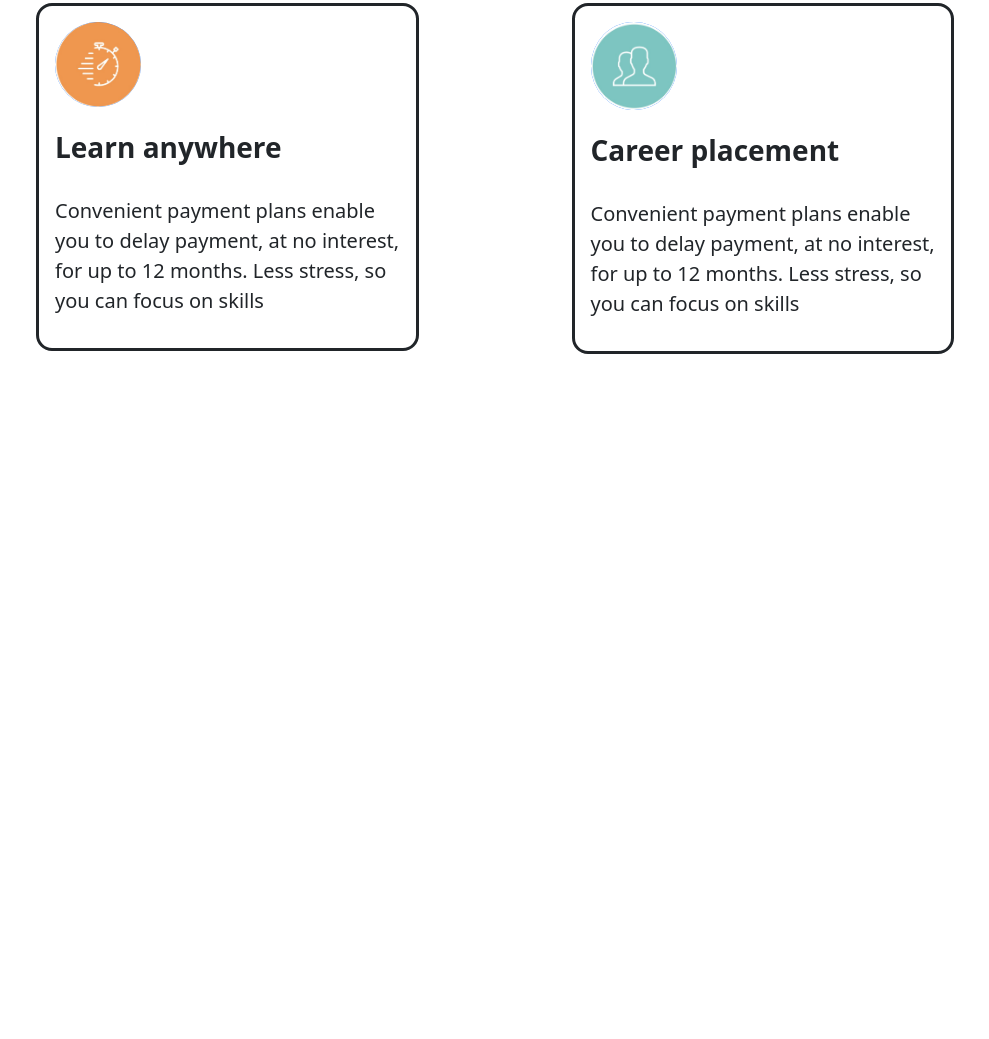
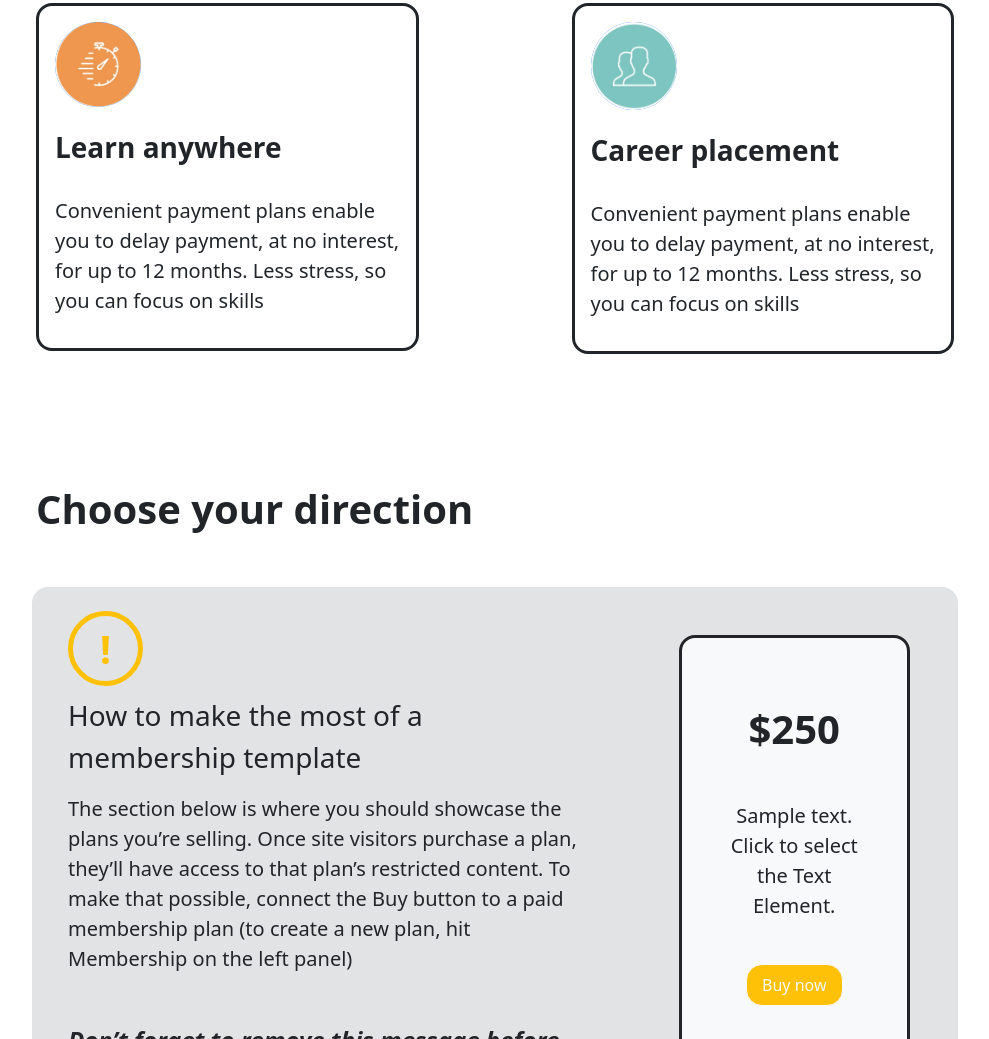
Before and after one commit to moonle-js/getSkills, a plain HTML site: page assets/index.html in a window 1280 px wide. Shown: the part 1761-2800 px from the top of the page, without its empty margins (133-1122 px from the left). Before the commit the page ends 2240 px from the top, so only its background shows below. Drawn offline with nearby package versions, Linux system fonts and the light colour scheme.

Commit message:
Section with sides

```diff
--- a/assets/index.html
+++ b/assets/index.html
@@ -4,8 +4,8 @@
     <meta charset="UTF-8">
     <meta name="viewport" content="width=device-width, initial-scale=1.0">
     <!-- Bootstrap -->
-    <link rel="stylesheet" href="https://cdn.jsdelivr.net/npm/bootstrap@5.2.3/dist/css/bootstrap.css">
-    <script src="https://cdn.jsdelivr.net/npm/bootstrap@5.2.3/dist/js/bootstrap.bundle.min.js"></script>
+    <link href="https://cdn.jsdelivr.net/npm/bootstrap@5.3.2/dist/css/bootstrap.min.css" rel="stylesheet" integrity="sha384-T3c6CoIi6uLrA9TneNEoa7RxnatzjcDSCmG1MXxSR1GAsXEV/Dwwykc2MPK8M2HN" crossorigin="anonymous">
+    <script src="https://cdn.jsdelivr.net/npm/bootstrap@5.3.2/dist/js/bootstrap.bundle.min.js" integrity="sha384-C6RzsynM9kWDrMNeT87bh95OGNyZPhcTNXj1NW7RuBCsyN/o0jlpcV8Qyq46cDfL" crossorigin="anonymous"></script>
 
     <title>Approaching</title>
 </head>
@@ -183,6 +183,47 @@
                 </div>
             </div>
         </section>
+
+        <section class="container-fluid" style="min-height: 400px;">
+            <div class="row w-100 h-100">
+                <div class="col-lg-9 h-25 m-auto">
+                    <p class="fw-bold fs-1">
+                        Choose your direction
+                    </p>
+                </div>
+                <div class="col-lg-9 m-auto h-75 p-2">
+                    <div class="row m-auto d-flex justify-content-between bg-secondary-subtle mt-4 border-dark h-100 rounded-4">
+                        <div class="col-lg-7 m-4 mt-2 mb-2">
+                            <div class="rounded-circle border border-warning border-5 mt-3 text-warning d-flex justify-content-center align-items-center fs-1 fw-bold" style="width: 75px; height: 75px;">!</div>
+                            <p class="fs-3 mt-2">
+                                How to make the most of a membership template
+                            </p>
+                            <p class="fs-5 mt-2 text-start">
+                                The section below is where you should showcase the plans you’re selling. Once site visitors purchase a plan, they’ll have access to that plan’s restricted content. To make that possible, connect the Buy button to a paid membership plan (to create a new plan, hit Membership on the left panel)
+                            </p>
+                            <p class="fs-4 fw-bold mt-5 fst-italic">
+                                Don’t forget to remove this message before publishing the site.
+                            </p>
+                        </div>
+                        <div class="col-lg-3 border d-flex justify-content-around flex-column align-items-center bg-light border-3 border-dark p-5 m-5 rounded-4">
+                            <p class="fw-bold fs-1 text-center">
+                                $250
+                            </p>
+                            <p class="fs-5 text-center">
+                                Sample text. Click to select the Text Element.
+                            </p>
+                            <button class="bg-warning text-light w-75 border border-light rounded-4 p-2 text-center ">
+                                Buy now
+                            </button>
+                        </div>
+                    </div>
+                </div>
+            </div>
+        </section>
+
+
+
+
     </main>
 
 </body>
```
